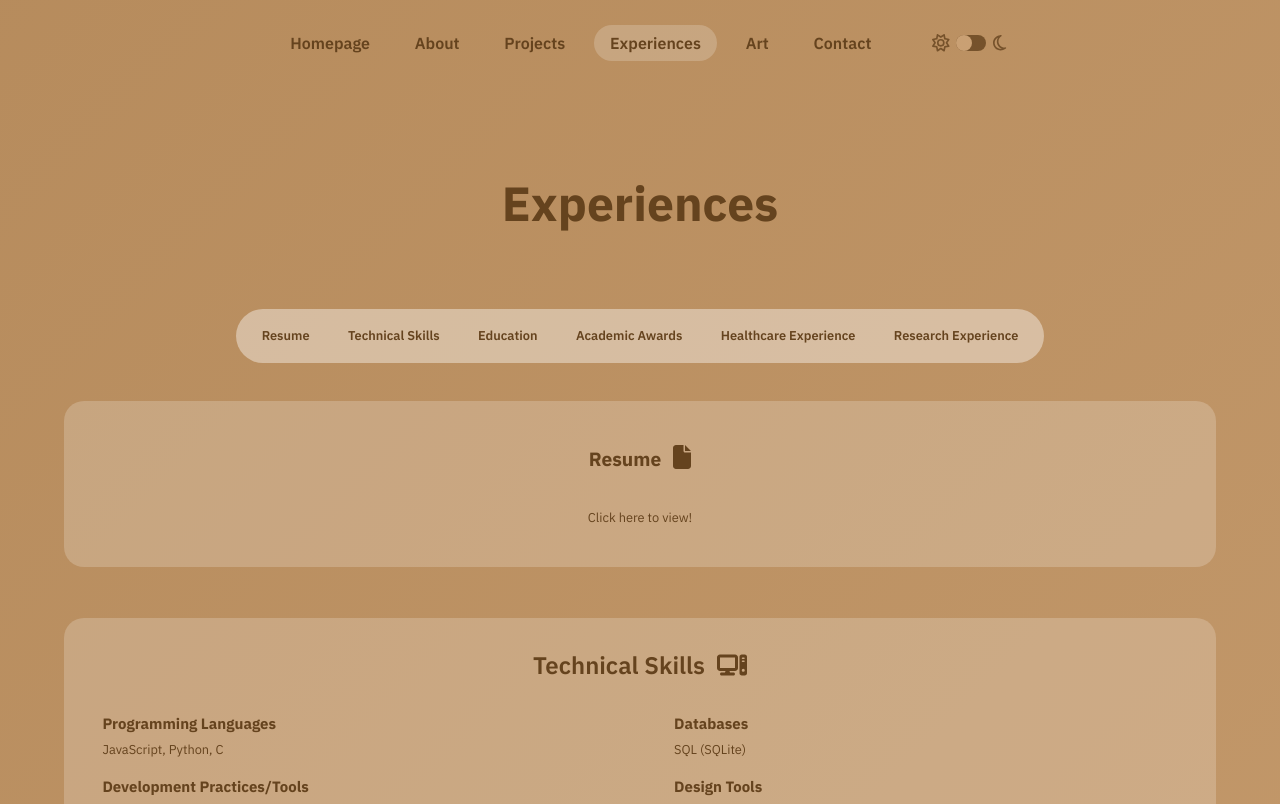
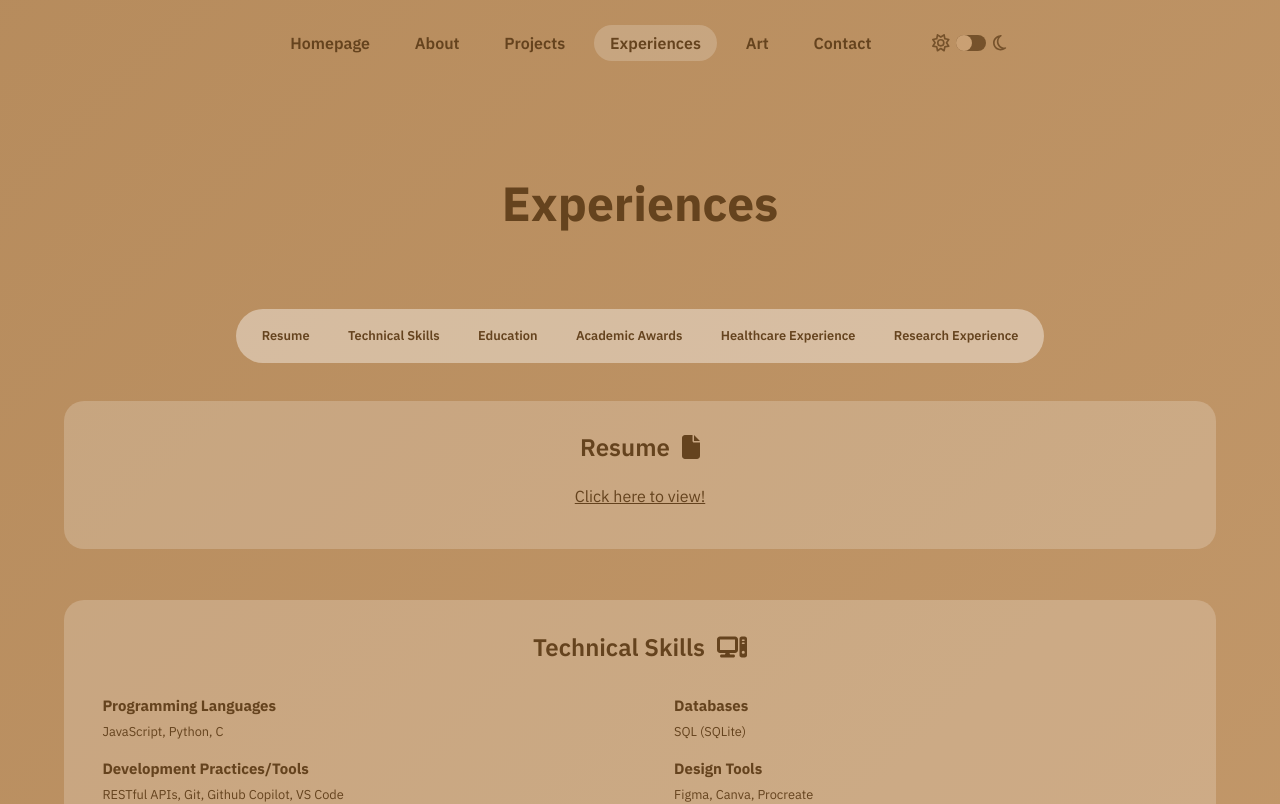
Before and after one commit to steph-xue/portfolio, a React (Vite) app: page /experiences in a window 1280 px wide. Shown: the top 804 px of the page. Built offline with nearby package versions, Linux system fonts and the light colour scheme.

Commit message:
add resume

```diff
--- a/src/components/Experiences.jsx
+++ b/src/components/Experiences.jsx
@@ -129,7 +129,12 @@ function Experiences(props) {
                     Resume
                     <FontAwesomeIcon className="skills-icon" icon={faFile} />
                 </h2>
-                <p>Click here to view!</p>
+                <a
+                    href="/files/resume.pdf"
+                    className="resume-text"
+                >
+                    Click here to view!
+                </a>
             </div>
 
             {/* Technical skills section */}
--- a/src/style.scss
+++ b/src/style.scss
@@ -1177,6 +1177,22 @@ a {
 	}
 }
 
+.resume {
+	padding-bottom: 3em;
+}
+
+.resume-title {
+	font-size: var(--fs-xl);
+	font-weight: var(--fw-med);
+	margin: 0 0 0.5em 0;
+}
+
+.resume-text {
+	align-items: center;
+	font-size: var(--fs-ml);
+	text-decoration: underline;
+}
+
 .technical-skills-title {
 	font-size: var(--fs-xl);
 	font-weight: var(--fw-med);
```
Also changed, not shown: 1 other file (tests, documents, lock files or other folders).
